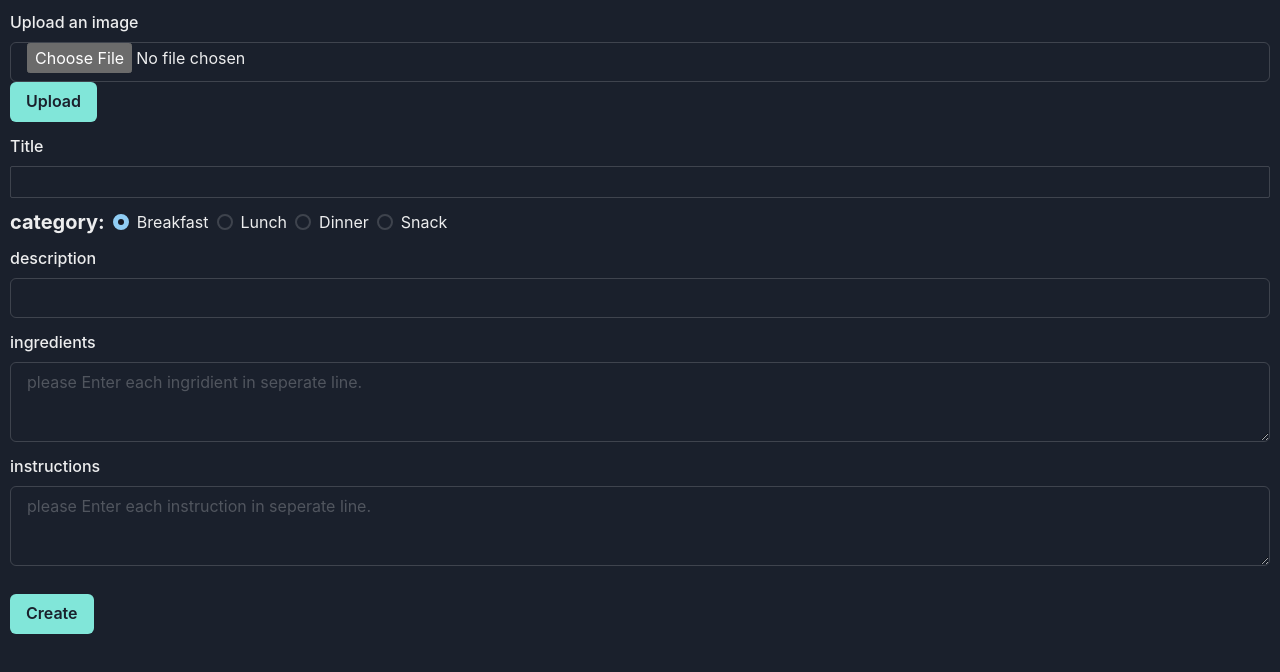
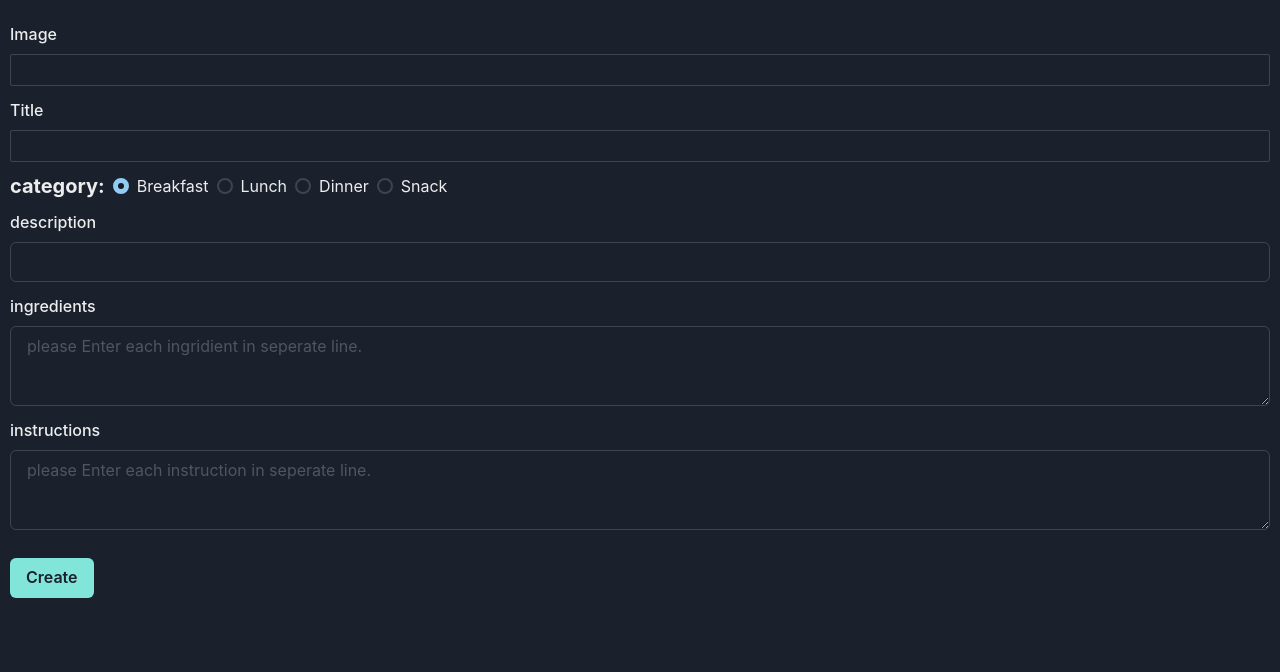
Before and after one commit to Alexandremfc/Recipe-World-app, a React (Vite) app: page /addRecipe in a window 1280 px wide. Shown: the top 672 px of the page. Built offline with nearby package versions, Linux system fonts and the light colour scheme; no server answers.

Commit message:
Fix upload image

```diff
--- a/src/components/RecipeForm.tsx
+++ b/src/components/RecipeForm.tsx
@@ -34,7 +34,7 @@ const RecipeForm : React.FC<RecipeFormProps> = ({recipe}) => {
   console.log(defaultValues);
 
   const [category, setCategory] = useState(defaultValues.category);
-  const [selectedImage , setSelectedImage] = useState(defaultValues.image);
+  // const [selectedImage , setSelectedImage] = useState(defaultValues.image);
   const [error, setError] = useState("");
   const {
     register,
@@ -81,7 +81,7 @@ const RecipeForm : React.FC<RecipeFormProps> = ({recipe}) => {
       ...data,
       ingridients: linesArray(data.ingridients),
       instructions: linesArray(data.instructions),
-      image: selectedImage,
+      // image: selectedImage,
       category: category
     };
 
@@ -113,7 +113,7 @@ const RecipeForm : React.FC<RecipeFormProps> = ({recipe}) => {
 
   return (
     <>
-      {!isEditing && <UploadImage setSelectedImage={setSelectedImage} />}
+      {/* {!isEditing && <UploadImage setSelectedImage={setSelectedImage} />} */}
 
       <form
         onSubmit={handleSubmit((data) => {
@@ -121,6 +121,11 @@ const RecipeForm : React.FC<RecipeFormProps> = ({recipe}) => {
         })}
       >
         <FormControl>
+        <Box my="3">
+            <FormLabel htmlFor="Image">Image</FormLabel>
+            <Input {...register("image", {value: defaultValues.image})} id="image" type="url" size="sm" />
+            {/* {errors.name && <Text color="tomato">{errors.name.message}</Text>} */}
+          </Box>
           <Box my="3">
             <FormLabel htmlFor="title">Title</FormLabel>
             <Input {...register("title", {value: defaultValues.title})} id="title" type="text" size="sm" />
```
